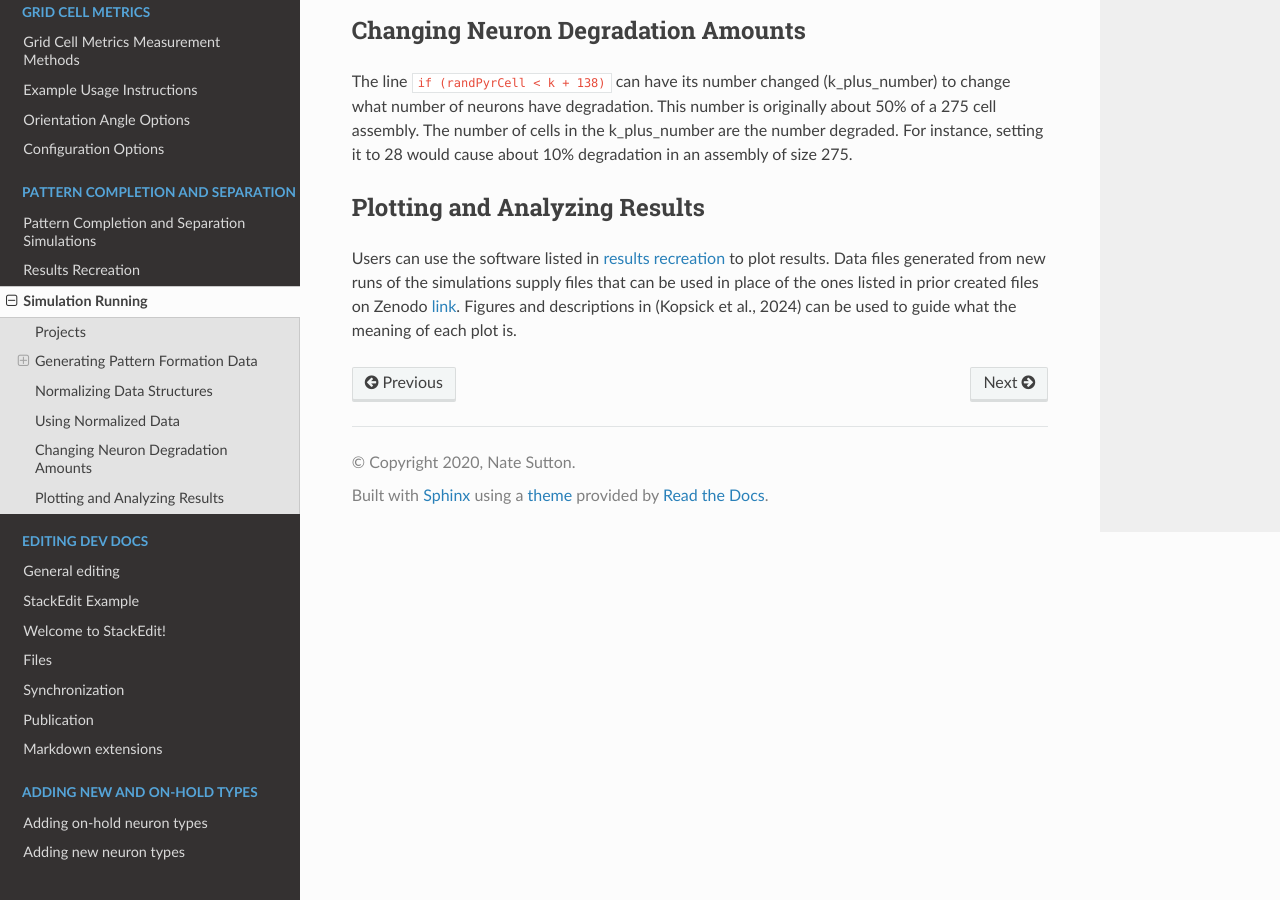
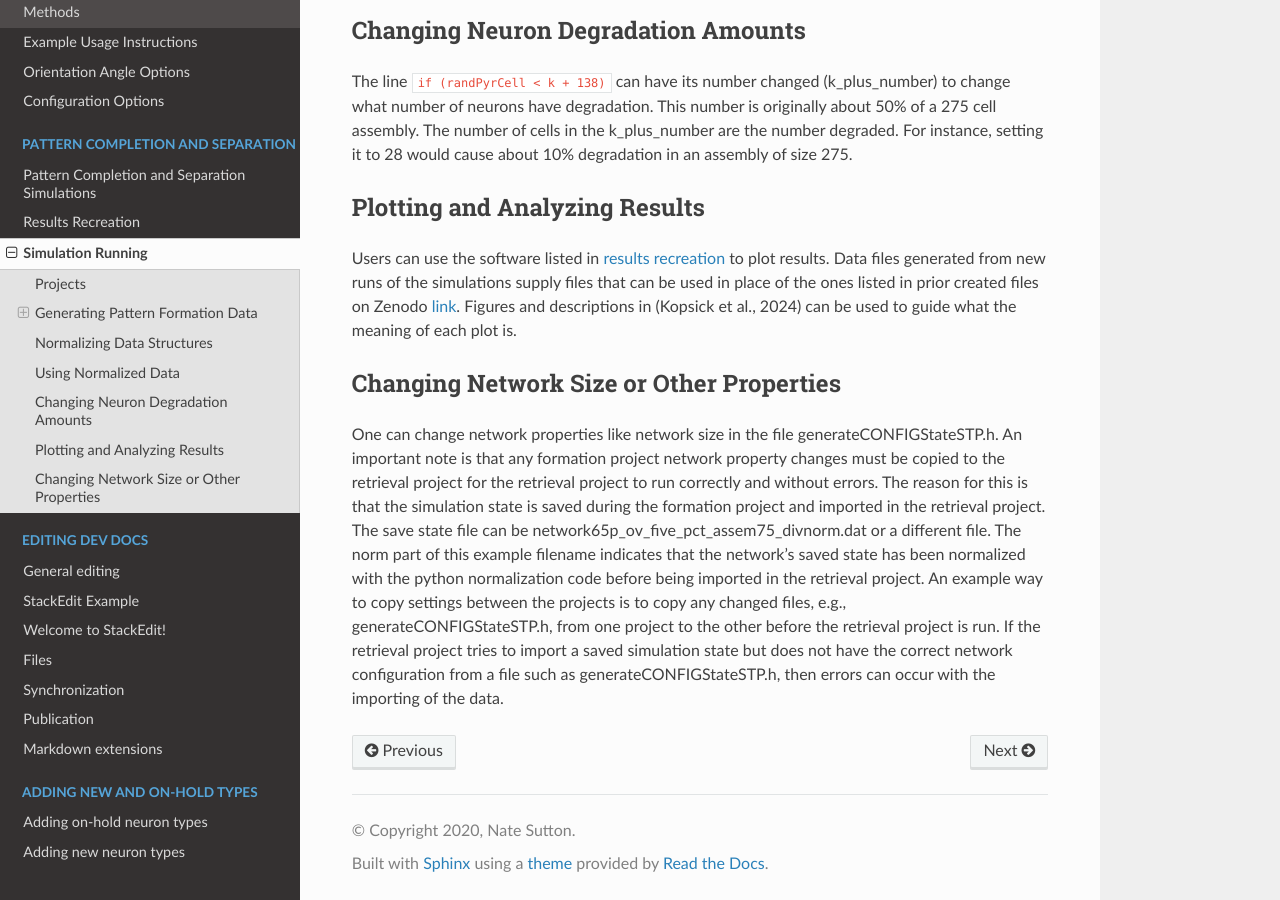
Before and after one commit to Hippocampome-Org/hco_dev_docs, a Sphinx documentation site: the page built from docs/pattern_comp_sep/simulation_run.md, in a window 1280 px wide and 900 px high, scrolled down 1751 px. Built offline with Sphinx 7.4.7 and the Read the Docs theme 3.1.0, drawn with Linux system fonts in a browser that asks for light colours.

Commit message:
updated simulation run documentation

```diff
--- a/docs/pattern_comp_sep/simulation_run.md
+++ b/docs/pattern_comp_sep/simulation_run.md
@@ -38,3 +38,7 @@ The line `if (randPyrCell < k + 138)` can have its number changed (k_plus_number
 ## Plotting and Analyzing Results
 
 Users can use the software listed in [results recreation](https://hco-dev-docs.readthedocs.io/en/latest/pattern_comp_sep/results_recreation.html) to plot results. Data files generated from new runs of the simulations supply files that can be used in place of the ones listed in prior created files on Zenodo [link](https://www.doi.org/10.5281/zenodo.10870586). Figures and descriptions in (Kopsick et al., 2024) can be used to guide what the meaning of each plot is.
+
+## Changing Network Size or Other Properties
+
+One can change network properties like network size in the file generateCONFIGStateSTP.h. An important note is that any formation project network property changes must be copied to the retrieval project for the retrieval project to run correctly and without errors. The reason for this is that the simulation state is saved during the formation project and imported in the retrieval project. The save state file can be network65p_ov_five_pct_assem75_divnorm.dat or a different file. The norm part of this example filename indicates that the network's saved state has been normalized with the python normalization code before being imported in the retrieval project. An example way to copy settings between the projects is to copy any changed files, e.g., generateCONFIGStateSTP.h, from one project to the other before the retrieval project is run. If the retrieval project tries to import a saved simulation state but does not have the correct network configuration from a file such as generateCONFIGStateSTP.h, then errors can occur with the importing of the data.
```
